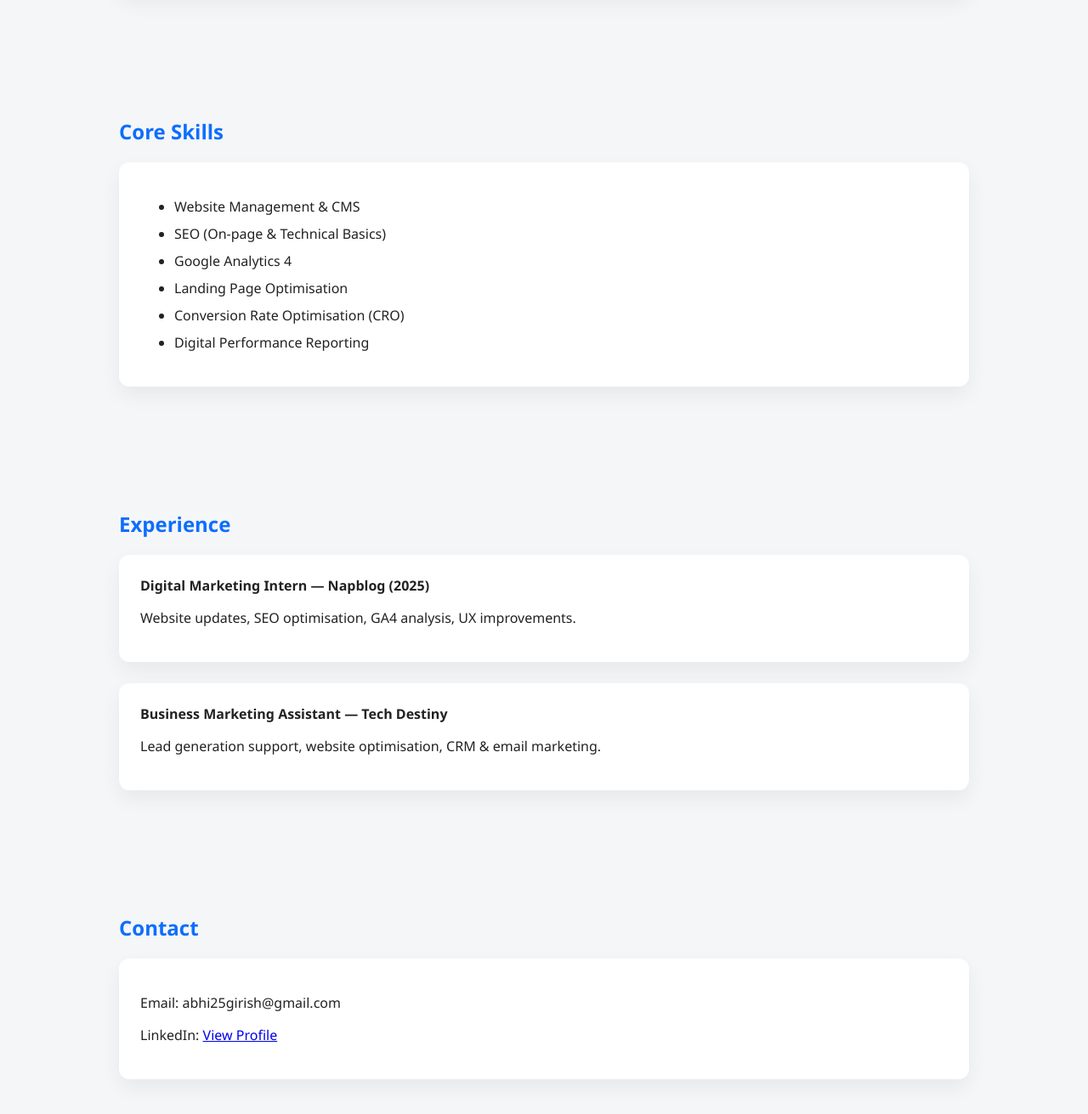
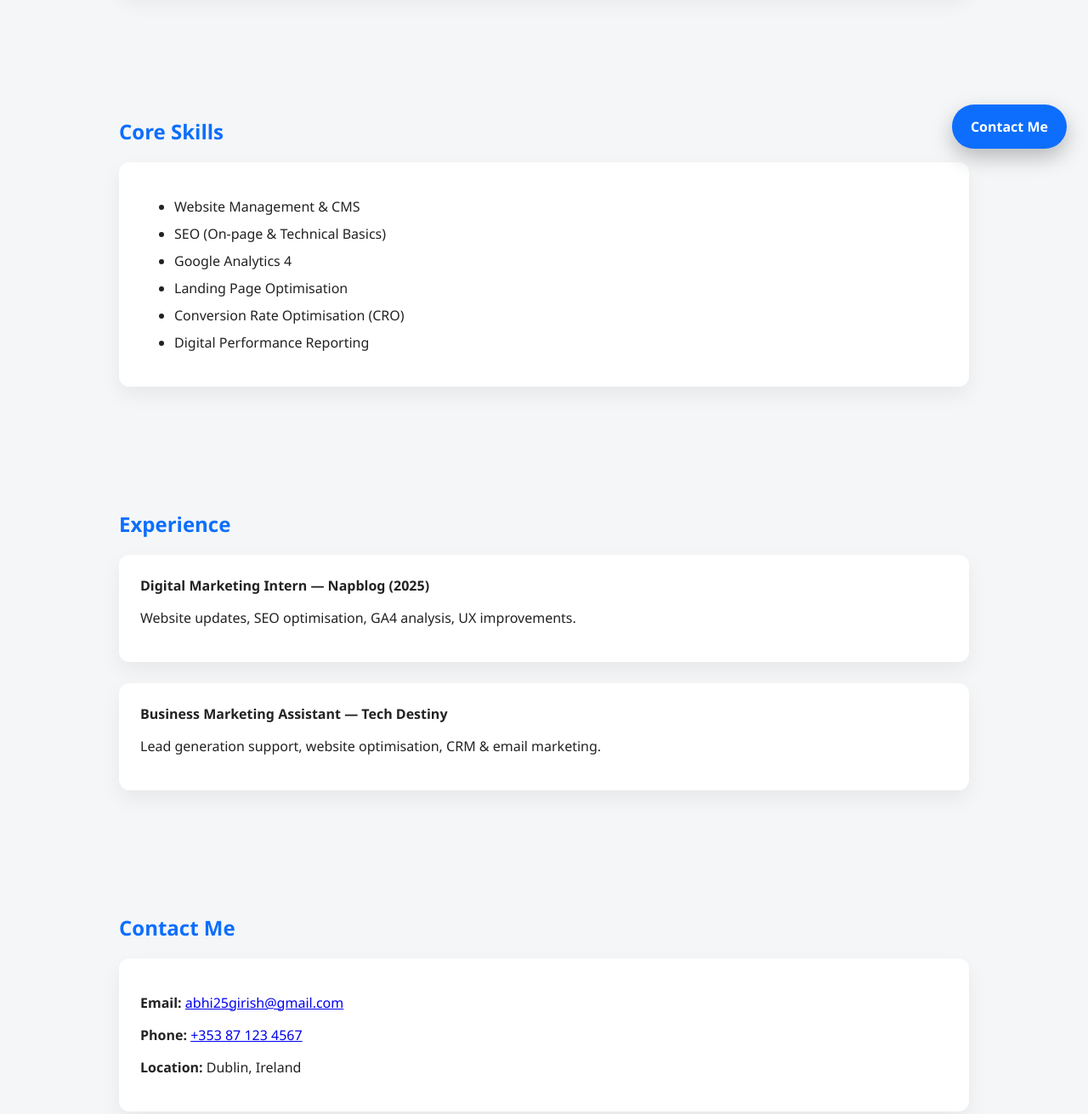
Before and after one commit to abhishek-girish25/abhishekGirishbabu.github.io, a plain HTML site: page index.html in a window 1280 px wide. Shown: the part 600-1911 px from the top of the page at 85% size. Drawn offline with Linux system fonts and the light colour scheme.

Commit message:
Update index.html

```diff
--- a/index.html
+++ b/index.html
@@ -13,6 +13,7 @@ body {
     color: #222;
 }
 
+/* HEADER */
 header {
     background: linear-gradient(135deg, #111, #2b2b2b);
     color: white;
@@ -21,8 +22,8 @@ header {
 }
 
 header h1 {
+    font-size: 36px;
     margin-bottom: 10px;
-    font-size: 36px;
 }
 
 header p {
@@ -33,7 +34,7 @@ header p {
 .btn {
     display: inline-block;
     margin-top: 25px;
-    padding: 12px 28px;
+    padding: 12px 30px;
     background: #0d6efd;
     color: white;
     text-decoration: none;
@@ -41,6 +42,7 @@ header p {
     font-weight: 600;
 }
 
+/* SECTIONS */
 section {
     max-width: 1000px;
     margin: auto;
@@ -48,15 +50,15 @@ section {
 }
 
 h2 {
+    color: #0d6efd;
     margin-bottom: 20px;
-    color: #0d6efd;
 }
 
 .card {
     background: white;
     padding: 25px;
+    border-radius: 12px;
     margin-bottom: 25px;
-    border-radius: 12px;
     box-shadow: 0 10px 25px rgba(0,0,0,0.06);
 }
 
@@ -64,12 +66,31 @@ ul li {
     margin-bottom: 10px;
 }
 
+/* FOOTER */
 footer {
     background: #111;
     color: white;
     text-align: center;
     padding: 25px;
-    margin-top: 40px;
+}
+
+/* STICKY CONTACT BUTTON */
+.sticky-contact {
+    position: fixed;
+    bottom: 25px;
+    right: 25px;
+    background: #0d6efd;
+    color: white;
+    padding: 15px 22px;
+    border-radius: 50px;
+    text-decoration: none;
+    font-weight: bold;
+    box-shadow: 0 10px 25px rgba(0,0,0,0.25);
+    z-index: 999;
+}
+
+.sticky-contact:hover {
+    background: #084298;
 }
 </style>
 </head>
@@ -122,14 +143,25 @@ footer {
         <strong>Business Marketing Assistant — Tech Destiny</strong>
         <p>Lead generation support, website optimisation, CRM & email marketing.</p>
     </div>
-
 </section>
 
-<section>
-    <h2>Contact</h2>
+<section id="contact">
+    <h2>Contact Me</h2>
+
     <div class="card">
-        <p>Email: abhi25girish@gmail.com</p>
-        <p>LinkedIn: <a href="https://linkedin.com/in/abhishekgirishbabu" target="_blank">View Profile</a></p>
+        <p><strong>Email:</strong>
+            <a href="mailto:abhi25girish@gmail.com">
+                abhi25girish@gmail.com
+            </a>
+        </p>
+
+        <p><strong>Phone:</strong>
+            <a href="tel:+353871234567">
+                +353 87 123 4567
+            </a>
+        </p>
+
+        <p><strong>Location:</strong> Dublin, Ireland</p>
     </div>
 </section>
 
@@ -137,5 +169,10 @@ footer {
     <p>© 2026 Abhishek Girishbabu</p>
 </footer>
 
+<!-- STICKY BUTTON -->
+<a class="sticky-contact" href="#contact">
+    Contact Me
+</a>
+
 </body>
 </html>
```
